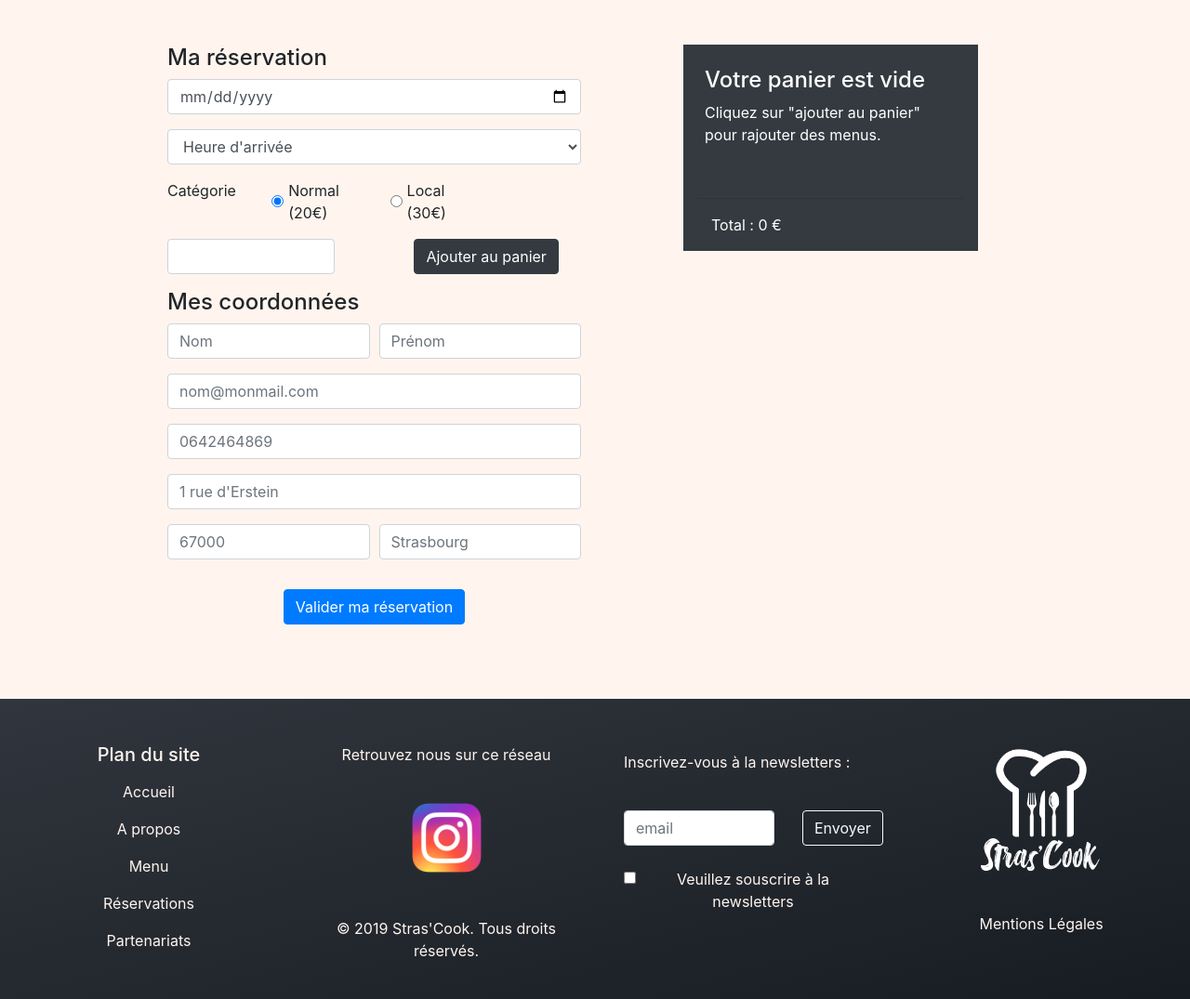
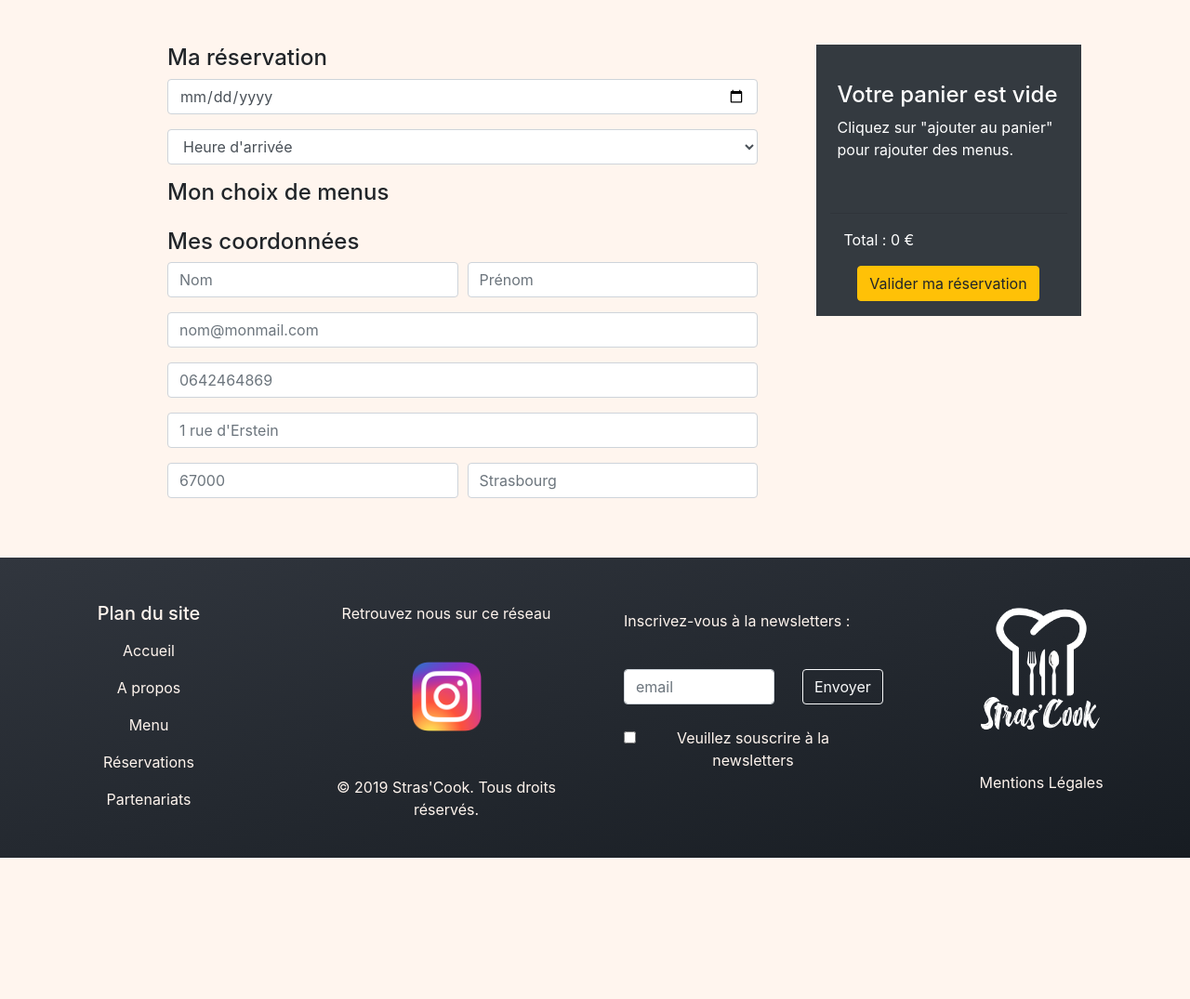
Before and after one commit to sxeseb/Strasbourg-0219-PHP-StraCook, a PHP site: page /reservation/reserver in a window 1280 px wide. Shown: the part 101-1176 px from the top of the page at 93% size. After the commit the page ends 1024 px from the top, so only its background shows below. Run offline with PHP 8.4, Linux system fonts and the light colour scheme; data that the repository does not hold is empty; a stand-in replaces the project's code that opens the database connection; some libraries are stand-ins or nearby versions; some web fonts are replaced.

Commit message:
intégration des menus bdd. mise en place des éléments pour intégration panier

```diff
--- a/src/Controller/ReservationController.php
+++ b/src/Controller/ReservationController.php
@@ -3,6 +3,7 @@
 
 namespace App\Controller;
 
+use App\Model\MenuManager;
 use App\Model\ReservationManager;
 use App\Service\ValidationController;
 
@@ -11,11 +12,9 @@ class ReservationController extends AbstractController
     public function reserver()
     {
 
-        /*
         $menuManager = new MenuManager();
         $menus = $menuManager->selectAllMenus();
-        */
-        $menus = '';
+
 
         if ($_SERVER['REQUEST_METHOD'] == 'POST') {
             $validator = new ValidationController();
--- a/src/Model/MenuManager.php
+++ b/src/Model/MenuManager.php
@@ -61,8 +61,8 @@ class MenuManager extends AbstractManager
 
     public function selectAllMenus(): array
     {
-        $statement = $this->pdo->query("SELECT * FROM $this->table JOIN images ON menus.id = images.menus_id");
+        $statement = $this->pdo->query("SELECT * FROM $this->table menus JOIN images ON menus.id = images.menus_id");
 
-        return $statement = $statement ->fetchAll();
+        return $statement = $statement->fetchAll();
     }
 }
--- a/src/View/Reservations/reserver.html.twig
+++ b/src/View/Reservations/reserver.html.twig
@@ -4,11 +4,12 @@
 {% block stylesheet %}<link href="/assets/css/cart.css" rel="stylesheet" type="text/css"> {% endblock %}
 
 {% block content %}
-    <section>
+    <div>
         <div class="container py-5">
+            <form action="/reservation/reserver" method="POST">
                 <div class="row">
-                <div class="form col-12 col-sm-5 offset-sm-1">
-                    <form action="/reservation/reserver" method="POST">
+                    <div class="form col-12 col-sm-7 offset-sm-1">
+
                             <!-- selection date -->
                             <h4>Ma réservation</h4>
                             <div class="form-group">
@@ -28,60 +29,50 @@
 
                             <!-- Selection des plats -->
                             <!-- Le contenu sera placé dans un panier via Javacript -->
-                        <!--
+
                             <h4>Mon choix de menus</h4>
+                            <div class="form-group row">
                                 {% for menu in menus %}
-                            <div class="form-group">
-                                <div class="card mb-2">
+                                        <div class="card mb-2 col-8">
                                             <div class="row no-gutters">
                                                 <div class="col-sm-4">
-                                            <img src="https://via.placeholder.com/80">
+                                                    <img src="{{ menu.img_src }}" alt="menu {{ menu.name }}" class="card-img">
                                                 </div>
                                                 <div class="col-sm-8">
                                                     <div class="card-body">
                                                         <h5>Menu {{ menu.name }}</h5>
-                                                <ul class="list-group">
-                                                    <li class="list-group-item">Entrée : {{ menu.starter }}</li>
-                                                    <li class="list-group-item">Plat : {{ menu.main_course }}</li>
-                                                    <li class="list-group-item">Dessert : {{ menu.dessert }}</li>
-                                                </ul>
-                                                <p>{{ menu.description }}</p>
+                                                        <p class="card-text"><small class="text-muted">{{ menu.starter }}, {{ menu.main_course }}, {{ menu.dessert }}</small></p>
+                                                        <p class="card-text">{{ menu.description }}</p>
                                                     </div>
                                                 </div>
                                             </div>
                                         </div>
-                             </div>
-                        {% endfor %}
-                        -->
 
-
-
-                        <div class="form-group">
-                            <div class="row">
-                                <legend class="col-form-label col-sm-2 pt-0">Catégorie</legend>
-                                <div class="col-sm-10 pl-5">
-                                    <div class="form-check-inline col-4">
+                                            <div class="col-3  mb-2 mx-2 py-3 bg-dark text-white row">
+                                                <div>
+                                                    <div class="form-check">
                                                         <input class="form-check-input" type="radio" name="gridRadios" id="gridRadios1" value="1" checked>
                                                         <label class="form-check-label" for="gridRadios1">
                                                             Normal (20€)
                                                         </label>
                                                     </div>
-                                    <div class="form-check-inline col-4">
+                                                    <div class="form-check">
                                                         <input class="form-check-input" type="radio" name="gridRadios" id="gridRadios2" value="2">
                                                         <label class="form-check-label" for="gridRadios2">
                                                             Local (30€)
                                                         </label>
                                                     </div>
                                                 </div>
+                                                <div class="form-group">
+                                                    <div class="form-group">
+                                                        <input class="form-control" type="number" min="2" max="15" id="menu_numb">
+                                                    </div>
+                                                    <div class="form-group">
+                                                        <button class="btn btn-primary btn-sm" id="addToCart-{{ menu.id }}">Ajouter au panier</button>
                                                     </div>
                                                 </div>
-                        <div class="form-row">
-                            <div class="form-group col-5">
-                                <input class="form-control" type="number" min="2" max="15" id="menu_numb">
                                              </div>
-                            <div class="form-group col-5 offset-2">
-                                <button class="btn btn-dark" id="addToCart">Ajouter au panier</button>
-                            </div>
+                                {% endfor %}
                             </div>
 
                             <!-- coordonnées -->
@@ -144,15 +135,10 @@
                                     {% endif %}
                                 </div>
                             </div>
-
-                        <div class="form-group text-center py-3">
-                            <button type="submit" class="btn btn-primary">Valider ma réservation</button>
                     </div>
-                    </form>
-                </div>
-                <div class="col-6 col-md-4 h-100">
+                    <div class="col-6 col-md-3 h-100 container-fluid bg-dark text-white py-3">
                         <div class="row">
-                        <div class="col-sm-10 offset-sm-3 bg-dark text-white" id="cart">
+                            <div class="col-12" id="cart">
                                 <div class="py-4 px-2" id="cart_details">
                                     <h4 id="cart_header">Votre panier est vide</h4>
                                     <p>Cliquez sur "ajouter au panier" pour rajouter des menus.</p>
@@ -163,8 +149,14 @@
                                 </div>
                             </div>
                         </div>
+                        <div class="row">
+                            <div class="col-12 text-center">
+                                <button type="submit" class="btn btn-warning" name="submit">Valider ma réservation</button>
                             </div>
                         </div>
+                    </div>
+                </div>
+            </form>
         </div>
     </section>
 {% endblock %}
```
Lines whose indentation alone changed are shown as unchanged.
